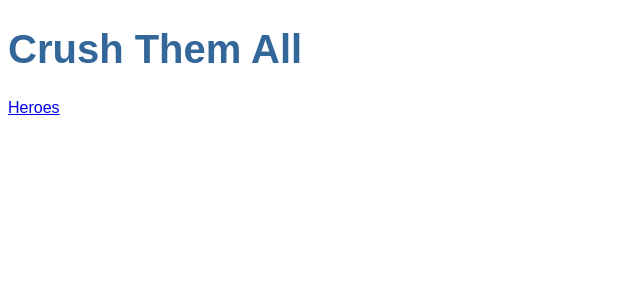
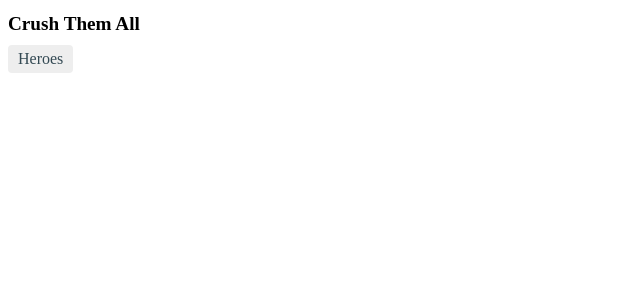
Before and after one commit to tuffz/angular-crush-them-all, an Angular app: page / in a window 1280 px wide. Shown: the top 300 px of the page, without its empty margins (0-640 px from the left). Built offline with nearby package versions, Linux system fonts and the light colour scheme.

Commit message:
:lipstick: Change style files from final code review section
Reference: https://angular.io/tutorial/toh-pt5#appcomponent

```diff
--- a/src/app/app.component.css
+++ b/src/app/app.component.css
@@ -1,22 +1,28 @@
-/* Application-wide Styles */
+/* AppComponent's private CSS styles */
 h1 {
-  color: #369;
-  font-family: Arial, Helvetica, sans-serif;
-  font-size: 250%;
+  font-size: 1.2em;
+  margin-bottom: 0;
 }
-h2, h3 {
-  color: #444;
-  font-family: Arial, Helvetica, sans-serif;
-  font-weight: lighter;
+h2 {
+  font-size: 2em;
+  margin-top: 0;
+  padding-top: 0;
 }
-body {
-  margin: 2em;
+nav a {
+  padding: 5px 10px;
+  text-decoration: none;
+  margin-top: 10px;
+  display: inline-block;
+  background-color: #eee;
+  border-radius: 4px;
 }
-body, input[type="text"], button {
-  color: #333;
-  font-family: Cambria, Georgia;
+nav a:visited, a:link {
+  color: #334953;
 }
-/* everywhere else */
-* {
-  font-family: Arial, Helvetica, sans-serif;
+nav a:hover {
+  color: #039be5;
+  background-color: #cfd8dc;
 }
+nav a.active {
+  color: #039be5;
+}
```
